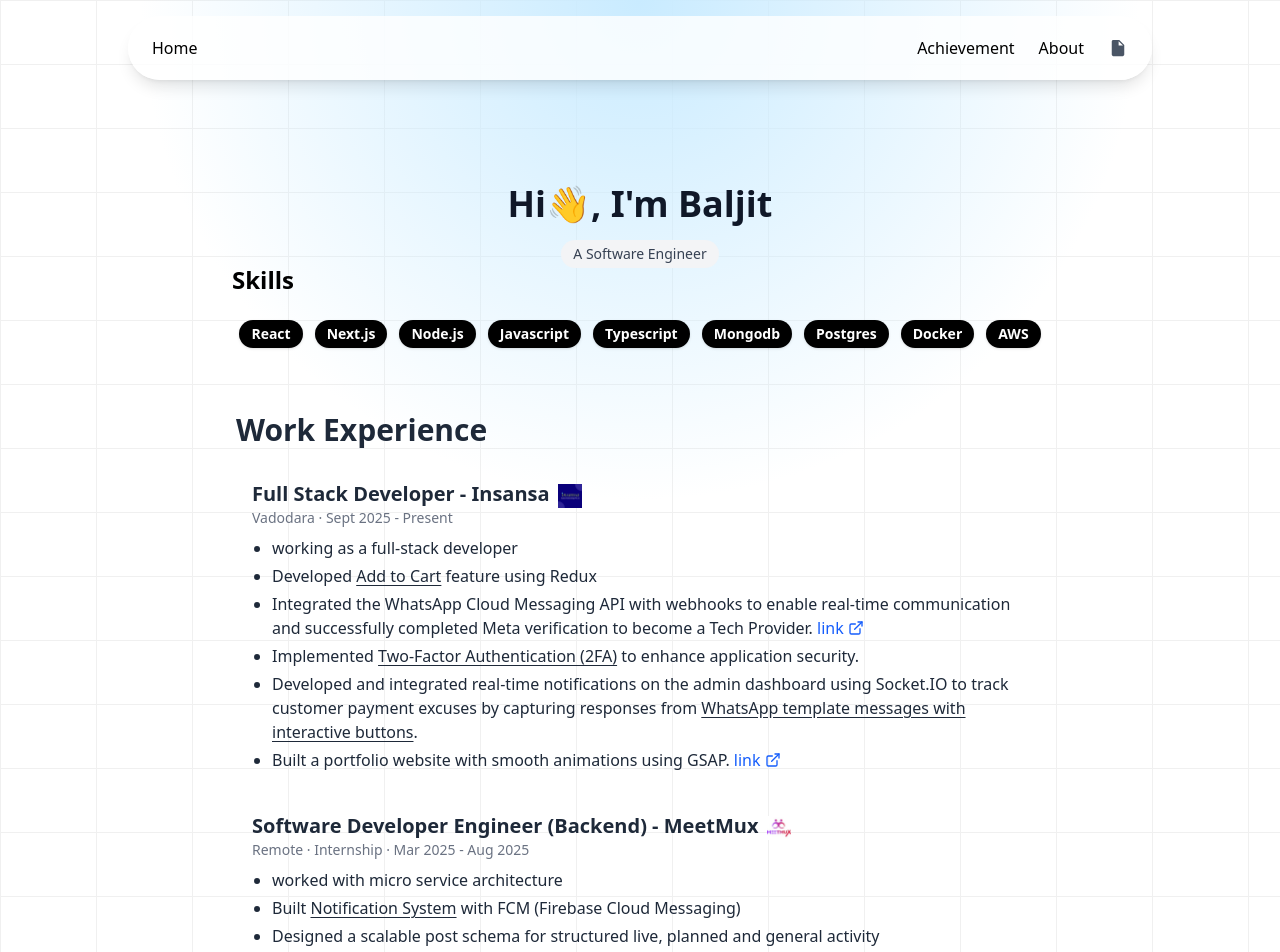
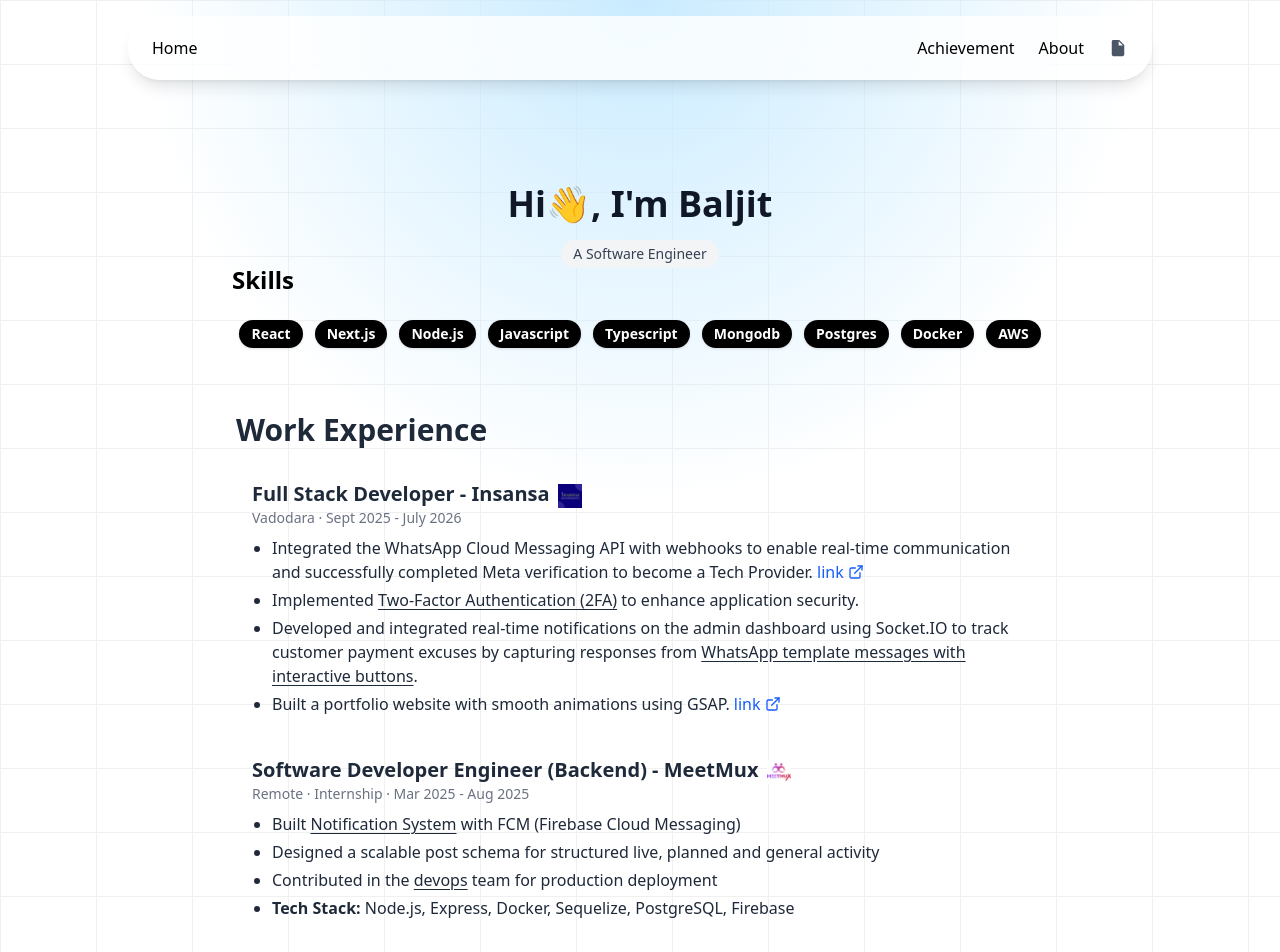
Before and after one commit to TheBaljitSingh/portfolio-v2, a React (Vite) app: page / in a window 1280 px wide. Shown: the top 952 px of the page. Built offline with nearby package versions, Linux system fonts and the light colour scheme.

Commit message:
Revise work experience details in Home.jsx
Updated internship duration and removed outdated responsibilities.

```diff
--- a/src/pages/Home.jsx
+++ b/src/pages/Home.jsx
@@ -159,11 +159,9 @@
             </a>
           </div>
 
-          <p className="text-sm text-gray-500">Vadodara ·  Sept 2025 - Present</p>
+          <p className="text-sm text-gray-500">Vadodara ·  Sept 2025 - July 2026</p>
 
           <ul className="list-disc pl-5 mt-2 space-y-1">
-            <li>working as a full-stack developer</li>
-            <li>Developed <span className='underline underline-offset-3'>Add to Cart</span> feature using Redux</li>
             <li>Integrated the WhatsApp Cloud Messaging API with webhooks to enable real-time communication and successfully completed Meta verification to become a Tech Provider. <a className='text-blue-600 inline-flex items-center gap-1' href="https://no-due-roan.vercel.app" target="_blank" rel="noopener noreferrer">link  <FiExternalLink/> </a></li>
             <li>Implemented <span className='underline underline-offset-3'>Two-Factor Authentication (2FA)</span> to enhance application security.</li>
             <li>Developed and integrated real-time notifications on the admin dashboard using Socket.IO to track customer payment excuses by capturing responses from <span className='underline underline-offset-3'>WhatsApp template messages with interactive buttons</span>.</li>
@@ -195,7 +193,6 @@
           <p className="text-sm text-gray-500"> Remote · Internship · Mar 2025 - Aug 2025</p>
 
           <ul className="list-disc pl-5 mt-2 space-y-1">
-            <li>worked with micro service architecture</li>
             <li>Built <span className='underline underline-offset-3'>Notification System</span>  with FCM (Firebase Cloud Messaging)</li>
             <li>Designed a scalable post schema for structured live, planned and general activity</li>
             <li>Contributed in the <span className='underline underline-offset-3'>devops</span> team for production deployment</li>
```
